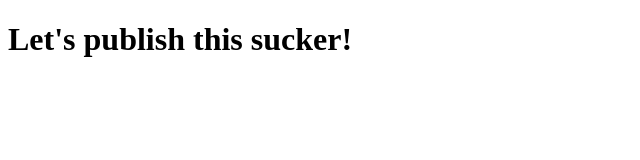
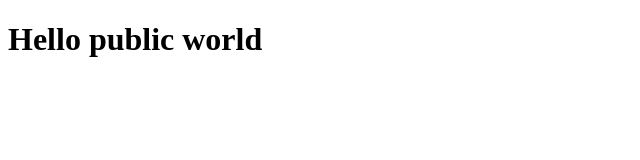
Before and after one commit to FbW22-E10/09_01_2023_uib-publishing-flow_ex2-wagowsky, a website: page index.html in a window 1280 px wide. Shown: the whole page, without its empty margins (0-640 px from the left). Drawn offline with Linux system fonts and the light colour scheme.

Commit message:
added index to gh-pages

```diff
--- a/index.html
+++ b/index.html
@@ -7,6 +7,6 @@
     <title>Document</title>
 </head>
 <body>
-    <h1>Let's publish this sucker!</h1>
+    <h1>Hello public world</h1>
 </body>
 </html>
```
